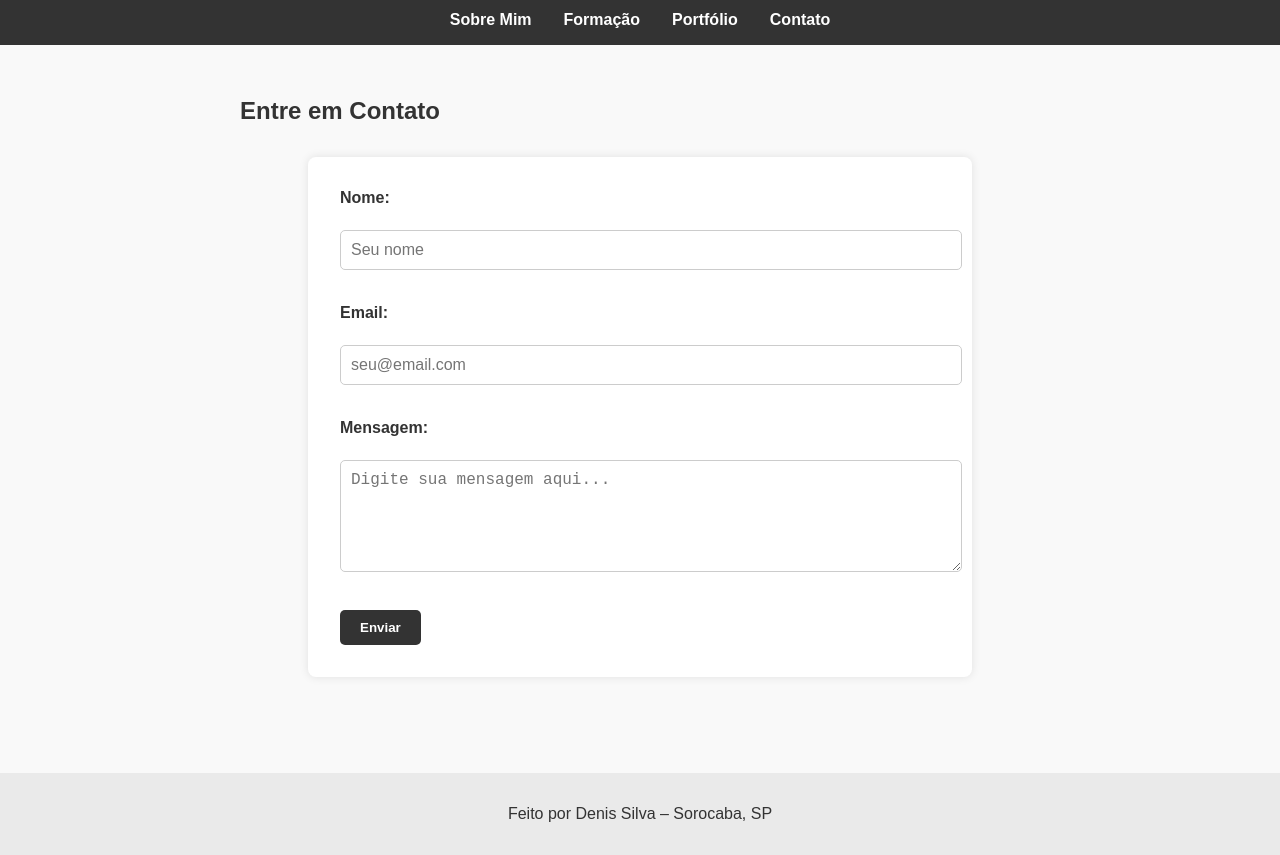
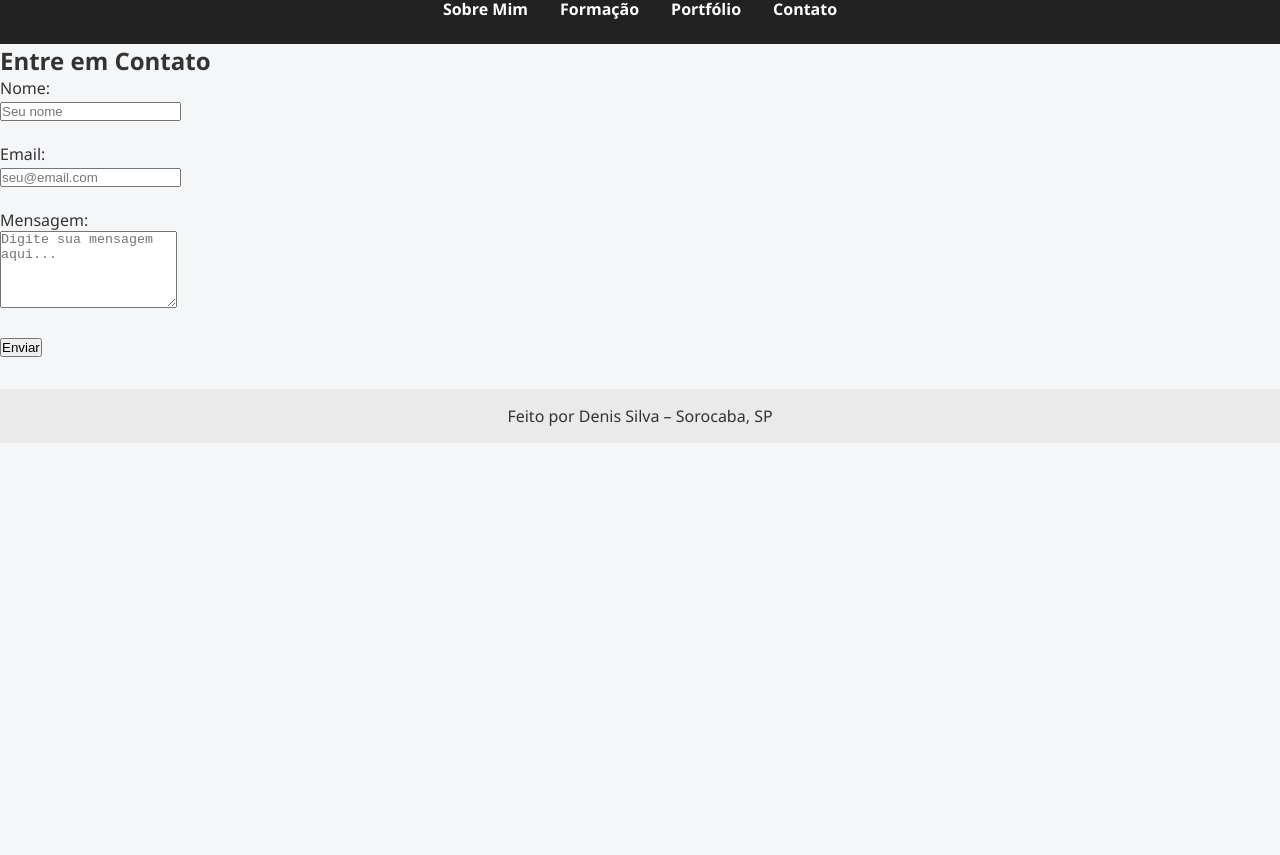
Before and after one commit to testetuba/meu-portfolio, a plain HTML site: page contato.html in a window 1280 px wide. Shown: the part 85-940 px from the top of the page. After the commit the page ends 800 px from the top, so only its background shows below. Drawn offline with Linux system fonts and the light colour scheme.

Commit message:
Update style.css

```diff
--- a/style.css
+++ b/style.css
@@ -1,31 +1,34 @@
-/* Estilo geral da página */
-body {
-  font-family: Arial, sans-serif;
+/* Reset básico */
+* {
   margin: 0;
   padding: 0;
-  background-color: #f9f9f9;
+  box-sizing: border-box;
+}
+
+body {
+  font-family: 'Segoe UI', Tahoma, Geneva, Verdana, sans-serif;
+  background-color: #f4f6f8;
   color: #333;
 }
 
 /* Cabeçalho */
 header {
-  background-color: #333;
+  background-color: #222;
   color: #fff;
-  padding: 1rem;
+  padding: 1.5rem;
   text-align: center;
 }
 
 nav ul {
-  list-style: none;
-  padding: 0;
-  margin: 1rem 0 0 0;
   display: flex;
   justify-content: center;
+  list-style: none;
+  margin-top: 1rem;
   gap: 2rem;
 }
 
 nav ul li a {
-  color: #fff;
+  color: white;
   text-decoration: none;
   font-weight: bold;
 }
@@ -34,11 +37,40 @@ nav ul li a:hover {
   text-decoration: underline;
 }
 
-/* Conteúdo principal */
-main {
+/* Animação para título */
+@keyframes fadeInSlide {
+  from {
+    opacity: 0;
+    transform: translateY(-20px);
+  }
+  to {
+    opacity: 1;
+    transform: translateY(0);
+  }
+}
+
+/* Seção Sobre Mim */
+.apresentacao {
+  background-color: #fff;
+  border-left: 5px solid #007bff;
   padding: 2rem;
+  margin: 2rem auto;
   max-width: 800px;
-  margin: auto;
+  border-radius: 10px;
+  box-shadow: 0 4px 12px rgba(0, 0, 0, 0.1);
+}
+
+.apresentacao h2 {
+  color: #007bff;
+  text-align: center;
+  margin-bottom: 1rem;
+  animation: fadeInSlide 0.8s ease-in-out;
+}
+
+.apresentacao p {
+  font-size: 1.1rem;
+  line-height: 1.6;
+  text-align: justify;
 }
 
 /* Rodapé */
@@ -48,73 +80,4 @@ footer {
   background-color: #eaeaea;
   margin-top: 2rem;
 }
-
-/* Estilo para o formulário de contato */
-form {
-  background-color: #fff;
-  padding: 2rem;
-  max-width: 600px;
-  margin: 2rem auto;
-  border-radius: 8px;
-  box-shadow: 0 0 10px rgba(0, 0, 0, 0.1);
-}
-
-form label {
-  font-weight: bold;
-  display: block;
-  margin-bottom: 5px;
-}
-
-form input,
-form textarea {
-  width: 100%;
-  padding: 10px;
-  margin-bottom: 1rem;
-  border: 1px solid #ccc;
-  border-radius: 5px;
-  font-size: 1rem;
-}
-
-form input:focus,
-form textarea:focus {
-  border-color: #007bff;
-  outline: none;
-}
-
-form button {
-  background-color: #333;
-  color: white;
-  padding: 10px 20px;
-  border: none;
-  border-radius: 5px;
-  cursor: pointer;
-  font-weight: bold;
-  transition: background-color 0.3s;
-}
-
-form button:hover {
-  background-color: #555;
-}
-
-/* Estilo para a seção de apresentação */
-.apresentacao {
-  background-color: #ffffff;
-  border-left: 5px solid #007bff;
-  padding: 2rem;
-  margin: 2rem auto;
-  max-width: 800px;
-  border-radius: 8px;
-  box-shadow: 0 4px 12px rgba(0, 0, 0, 0.1);
-}
-
-.apresentacao h2 {
-  color: blue;
-  text-align: center;
-  margin-bottom: 1rem;
-}
-
-.apresentacao p {
-  font-size: 1.1rem;
-  line-height: 1.6;
-  text-align: justify;
-}
+D
```
